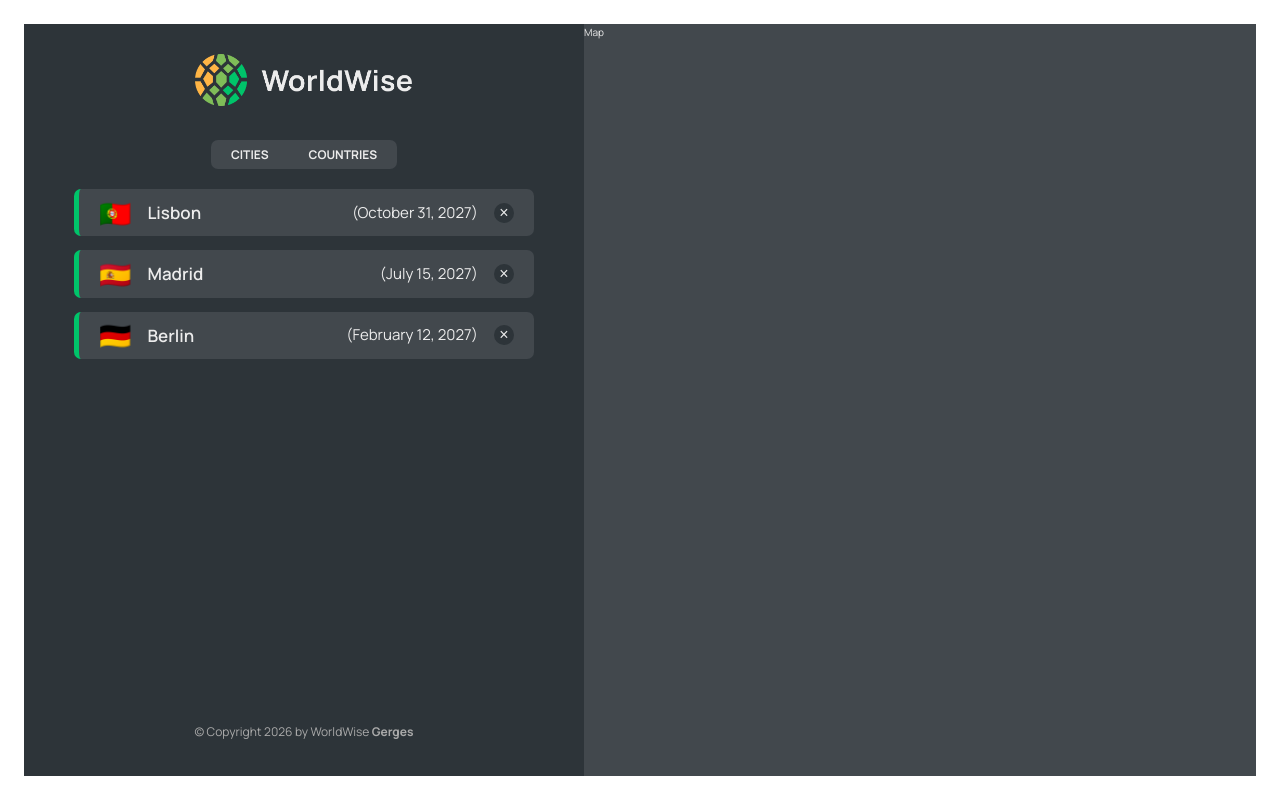
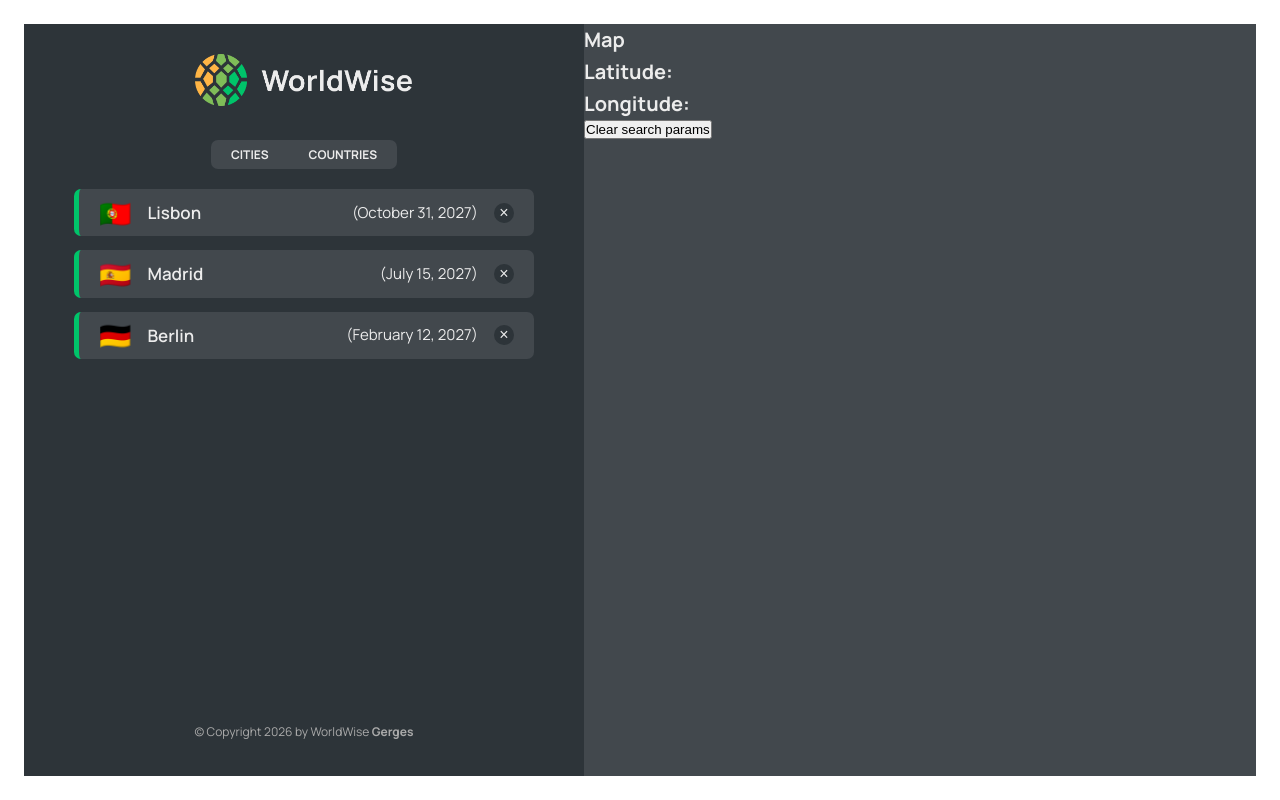
Before and after one commit to G3RGES/worldwise, a React (Vite) app: page /app in a window 1280 px wide. Built offline with nearby package versions, Linux system fonts and the light colour scheme; data requests are answered from the project's data file.

Commit message:
Update Map.jsx

```diff
--- a/src/components/Map.jsx
+++ b/src/components/Map.jsx
@@ -1,7 +1,24 @@
+import { useNavigate, useSearchParams } from "react-router-dom";
 import styles from "./Map.module.css";
 
 function Map() {
-  return <div className={styles.mapContainer}>Map</div>;
+  const [searchParams, setSearchParams] = useSearchParams();
+
+  const lat = searchParams.get("lat");
+  const lng = searchParams.get("lng");
+
+  const navigate = useNavigate();
+
+  return (
+    <div className={styles.mapContainer} onClick={() => navigate("form")}>
+      <h1>Map</h1>
+      <h1>Latitude: {lat}</h1>
+      <h1>Longitude: {lng}</h1>
+      <button onClick={() => setSearchParams({ lat: 23, lng: 23 })}>
+        Clear search params
+      </button>
+    </div>
+  );
 }
 
 export default Map;
```
